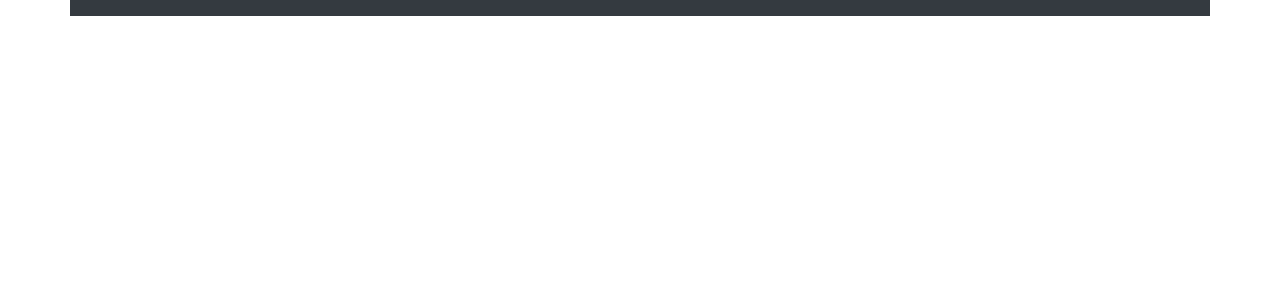
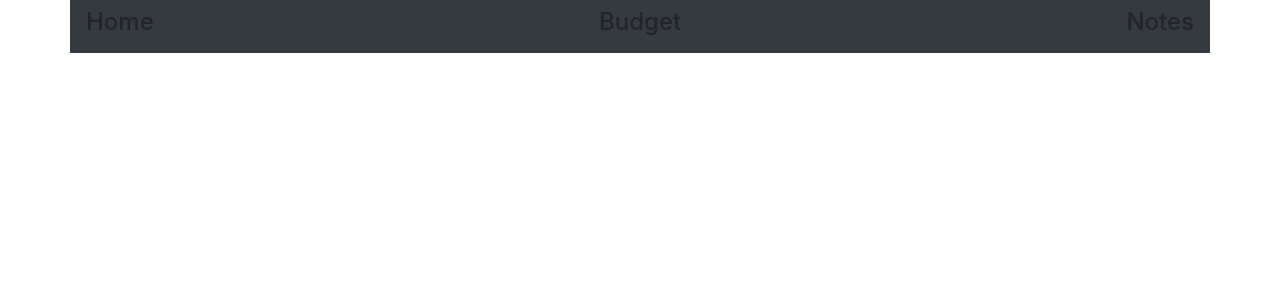
Before and after one commit to Farrah-solve/Project-3, a React (Create React App) app in the folder frontend/: page / in a window 1280 px wide. Shown: the top 300 px of the page. Built offline with nearby package versions, Linux system fonts and the light colour scheme.

Commit message:
navbar categories

```diff
--- a/frontend/src/components/Navbar.jsx
+++ b/frontend/src/components/Navbar.jsx
@@ -2,7 +2,9 @@ import React from 'react';
 
 function Navbar() {
     return <nav className='navbar bg-dark container'>
-
+        <h4>Home</h4>
+        <h4>Budget</h4>
+        <h4>Notes</h4>
     </nav>
 }
 
```
Also changed, not shown: 1 other file (tests, documents, lock files or other folders).
